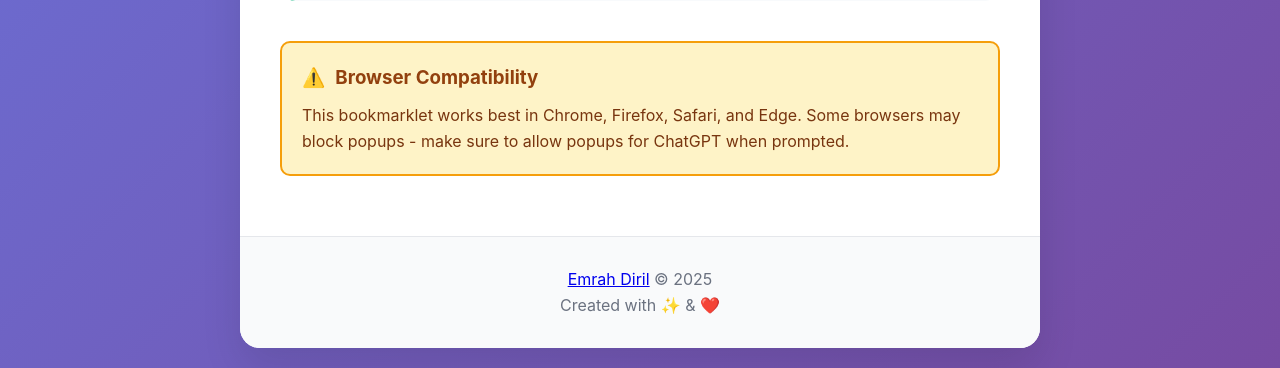
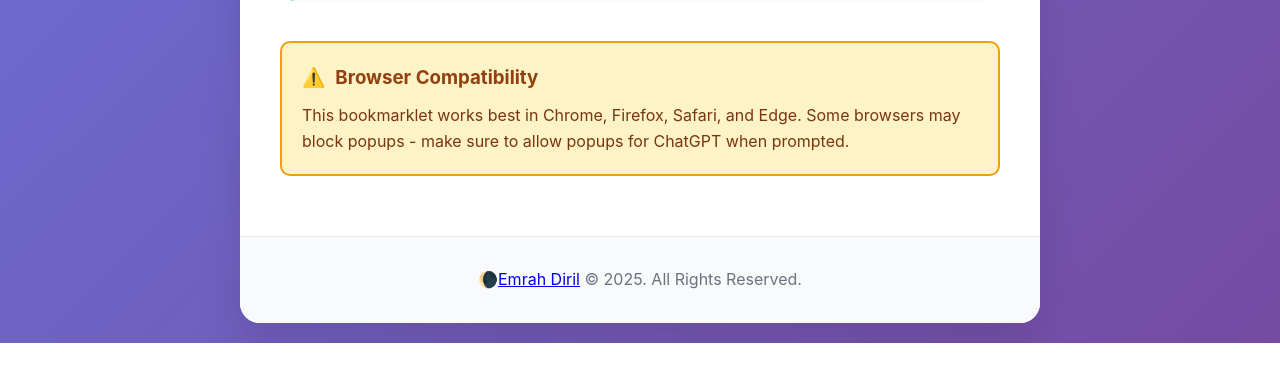
Before and after one commit to ediril/chatgpt-exporter, a PHP site: page / in a window 1280 px wide. Shown: the part 1121-1489 px from the top of the page. After the commit the page ends 1464 px from the top, so only its background shows below. Run offline with PHP 8.4, Linux system fonts and the light colour scheme.

Commit message:
Update footer

```diff
--- a/index.php
+++ b/index.php
@@ -343,8 +343,7 @@
         </div>
 
         <div class="footer">
-            <p><a href="https://emrahdiril.com">Emrah Diril</a> &copy; 2025</p>
-            <p>Created with ✨ & ❤️</p>
+            <p>🌘<a href="https://emrahdiril.com">Emrah Diril</a> &copy; 2025. All Rights Reserved.</p>
         </div>
     </div>
 
```
